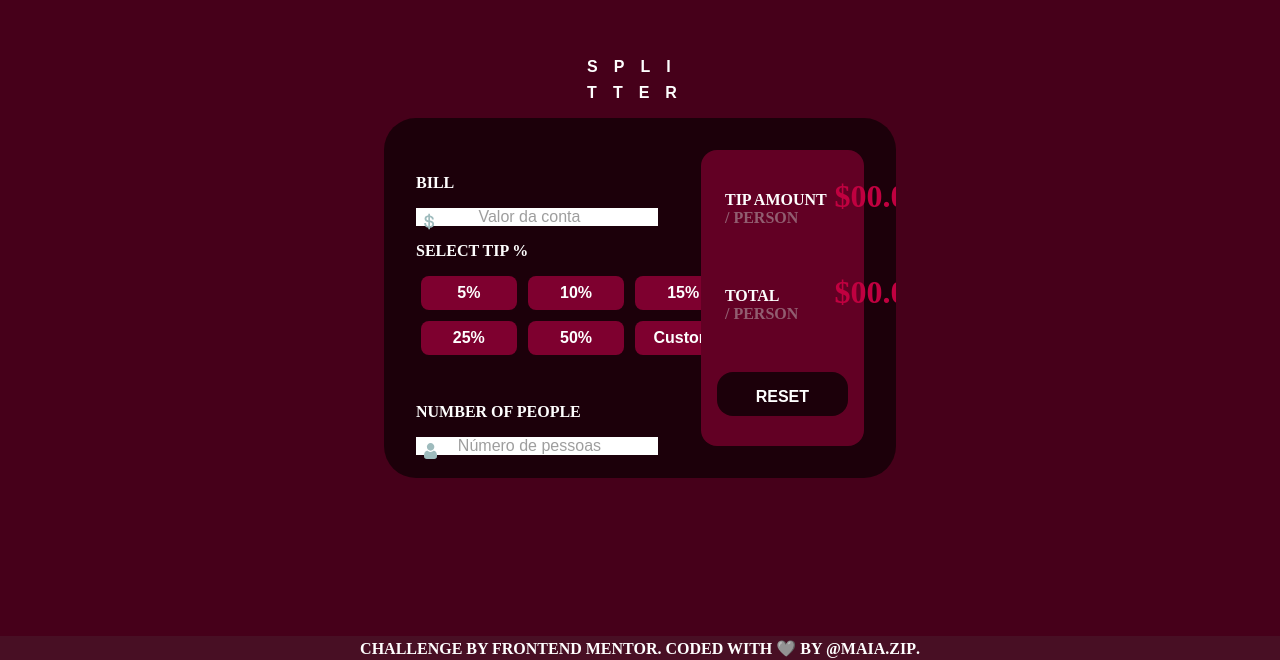
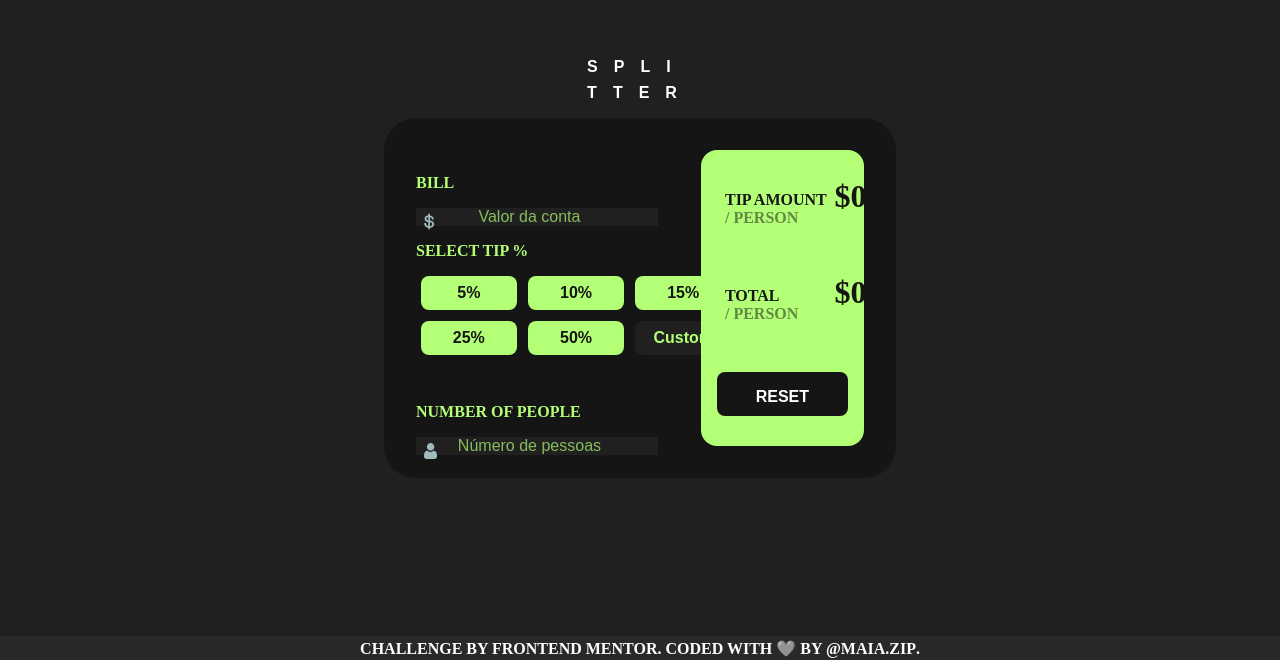
Before and after one commit to maiazip/Tip-Calculator, a plain HTML site: page index.html in a window 1280 px wide. Shown: the part 140-800 px from the top of the page. Drawn offline with Linux system fonts and the light colour scheme.

Commit message:
Color scheme change

```diff
--- a/index.html
+++ b/index.html
@@ -29,7 +29,7 @@
           <button class="btnTipAmount">15%</button>
           <button class="btnTipAmount">25%</button>
           <button class="btnTipAmount">50%</button>
-          <button class="btnTipAmount">Custom</button>
+          <button class="btnTipAmount active">Custom</button>
         </div>
         <img src="./src/assets/icons/icon-person.svg" alt="">
         <span>Number of People</span>
@@ -63,6 +63,7 @@
       Coded with 🩶 by <a href="https://maiazip.github.io/LinkTree/" target="_blank">@maia.zip</a>.
       <button id="btnCloseCredits" title="Close Credits Bar"><img src="./src/assets/icons/btnclose.svg" alt=""></button>
   </footer>
+  <script src="./src/js/tipcalculator.js"></script>
 </body>
 
 </html>
--- a/src/css/index.css
+++ b/src/css/index.css
@@ -2,6 +2,7 @@
     --color--whites: #fefefe;
     --color--transparent: #4d4d4d31;
     --color--blacks: #151515;
+    --color--lime: rgb(179, 255, 117);
 }
 
 *,
@@ -21,7 +22,7 @@
 body {
     width: 100vw;
     height: 100vh;
-    background-color:#46001a;
+    background-color: #202020;
     display: flex;
     flex-direction: column;
     align-items: center;
@@ -60,20 +61,27 @@ main {
     flex-direction: row;
     border-radius: 2rem;
     overflow: hidden;
-    background-color: #1c000a;
+    background-color: var(--color--blacks);
     gap: 1rem;
     padding: 2rem;
+}
+
+.tipCalculator span {
+    color: var(--color--lime);
 }
 
 .tipCalculator input {
     height: 8%;
     width: 90%;
-    color: black;
+    color: var(--color--lime);
+    text-align: center;
+    background-color: #202020;
 }
 
 .tipCalculator input::placeholder {
     text-align: center;
     opacity: 70%;
+    color: var(--color--lime);
 }
 
 .calculate {
@@ -90,6 +98,14 @@ main {
 
 }
 
+.results span, p {
+    color: var(--color--blacks);
+}
+
+.tipResults span {
+    opacity: 50%;
+}
+
 .calculateBtns {
     display: flex;
     flex-direction: row;
@@ -103,8 +119,14 @@ main {
     padding: 0.5rem;
     width: 6rem;
     border-radius: 0.5rem;
-    background-color: #7e002f;
+    background-color: var(--color--lime);
     font-weight: bold;
+    color: var(--color--blacks);
+}
+
+.calculateBtns .active  {
+    background-color: var(--color--transparent);
+    color: var(--color--lime);
 }
 
 .results {
@@ -115,12 +137,12 @@ main {
     width: 50%;
     height: 100%;
     border-radius: 1rem;
-    background-color: #620024;
+    background-color: var(--color--lime);
 }
 
 .results button {
-    background-color:#1c000a;
-    border-radius: 1rem;
+    background-color: var(--color--blacks);
+    border-radius: 0.5rem;
     padding: 1rem;
     width: 80%;
     height: 15%;
@@ -155,17 +177,13 @@ main {
     left: -6rem;
 } */
 
-.tipResults p {}
-.tipResults span {
-    color: rgba(199, 199, 199, 0.466)
-}
 .values {
     position: relative;
     top: -3.8rem;
     left: 6rem;
     font-weight: 900;
     font-size: 2rem;
-    color: #c00040;
+
 }
 
 
--- /dev/null
+++ b/src/js/tipcalculator.js
@@ -0,0 +1 @@
+const
```
